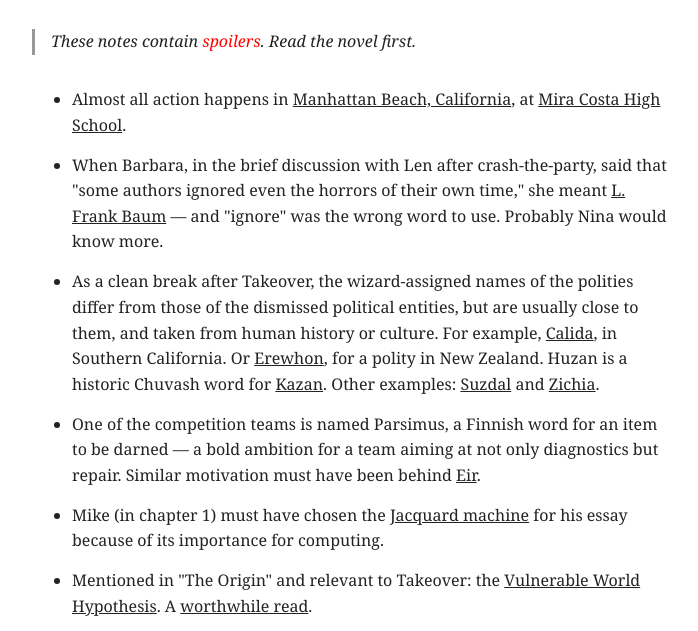
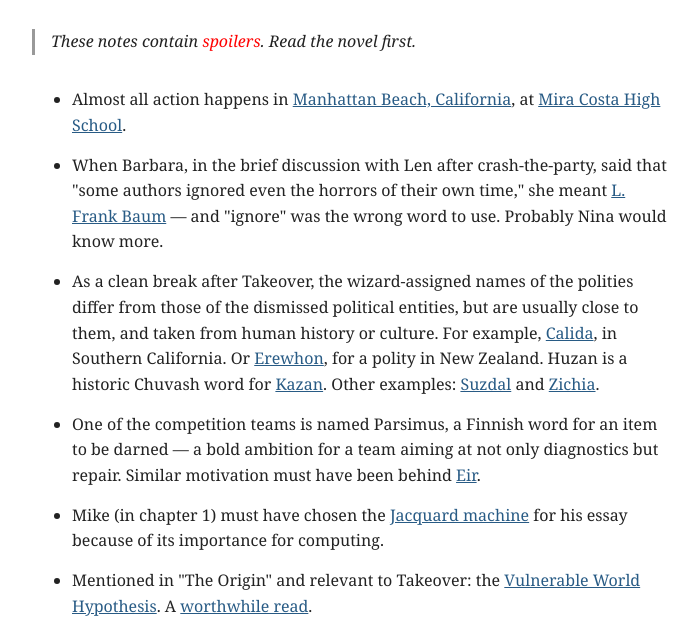
Before and after one commit to Basile-Olai/Basile-Olai.github.io, a plain HTML site: page trivia_spoilers.html in a window 1280 px wide. Shown: the part 169-800 px from the top of the page, without its empty margins (288-986 px from the left). Drawn offline with Linux system fonts and the light colour scheme.

Commit message:
Update trivia_spoilers.html

```diff
--- a/trivia_spoilers.html
+++ b/trivia_spoilers.html
@@ -14,8 +14,11 @@ body {
   line-height: 1.6;
   color: #222;
 }
-a {
-  color: #222;
+a:link, a:visited {
+  color: #285b85;
+}
+a:hover, a:focus-visible {
+  color: #173f60;
 }
 .warning {
   font-style: italic;
```
